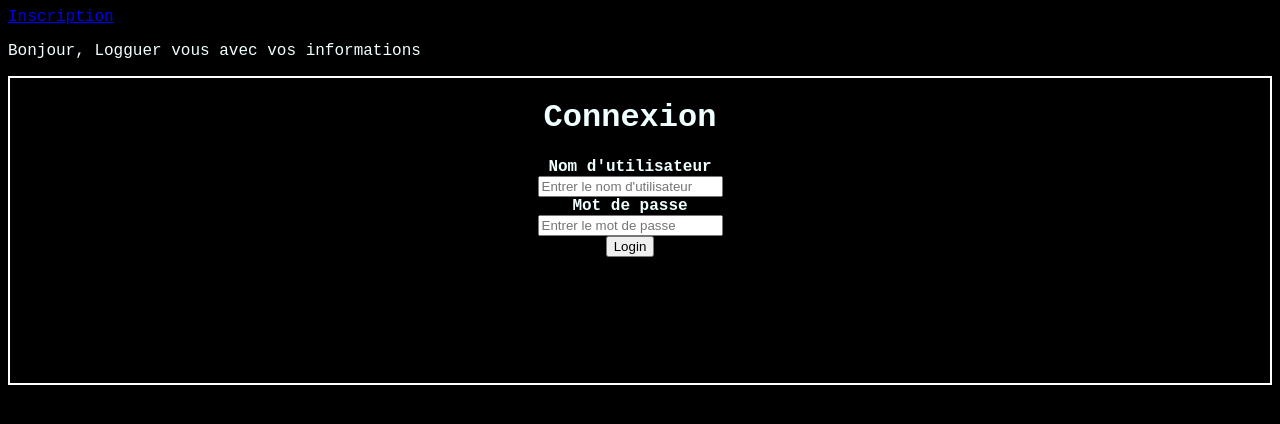
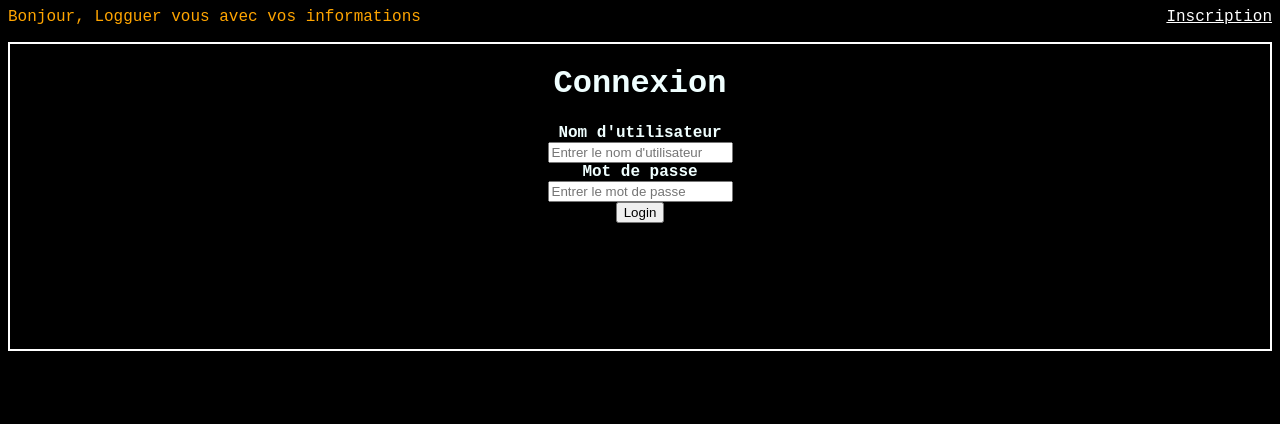
Before and after one commit to cbaraise/Slam3-TP1, a PHP site: page / in a window 1280 px wide. Shown: the top 424 px of the page. Run offline with PHP 8.4, Linux system fonts and the light colour scheme.

Commit message:
fin modification du CSS

```diff
--- a/CSS/style.css
+++ b/CSS/style.css
@@ -18,7 +18,6 @@ form{
     border:2px white solid;
 
     padding-bottom: 10%;
-    padding-right: 20px;
 }
 
 label{
@@ -26,8 +25,9 @@ label{
     flex-direction: column;
 }
 
-.inscription{
+.inscription {
 
-    margin: right;
+    float: right;
+    color:white;
 
 }
--- a/index.php
+++ b/index.php
@@ -5,9 +5,12 @@
         <link rel="stylesheet" href="CSS/style.css" media="screen" type="text/css" />
 
     </head>
-    <a href='Inscription.php' style="inscription">Inscription</a>
+
+
+    <a href='Inscription.php' class='inscription'>Inscription</a>
+
     <body>
-    <p>Bonjour, Logguer vous avec vos informations</P>
+    <p style="color:orange">Bonjour, Logguer vous avec vos informations</P>
 
 
         <div id="container" class="formulaire">
```
